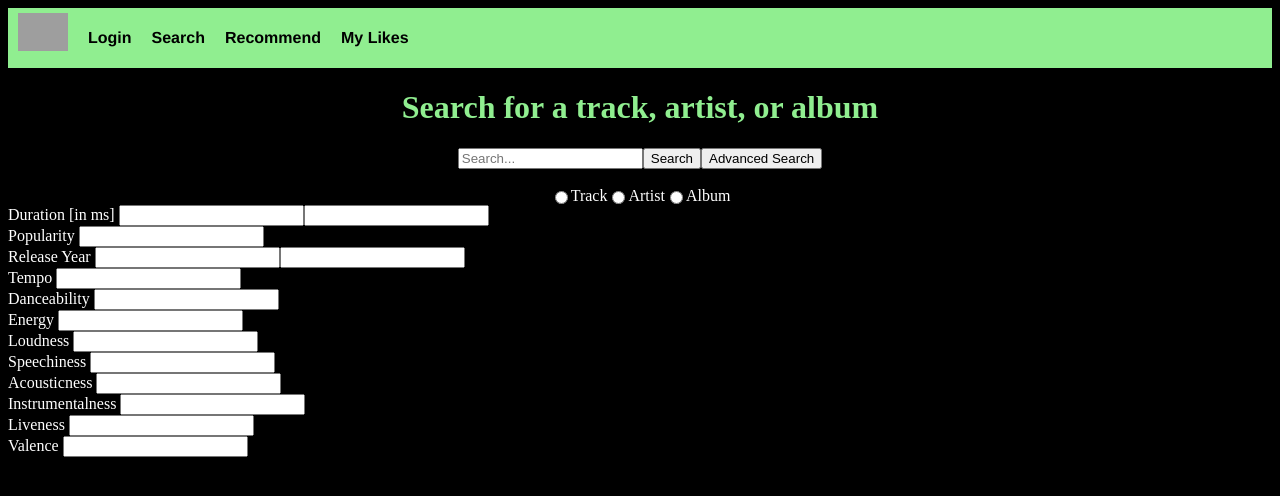
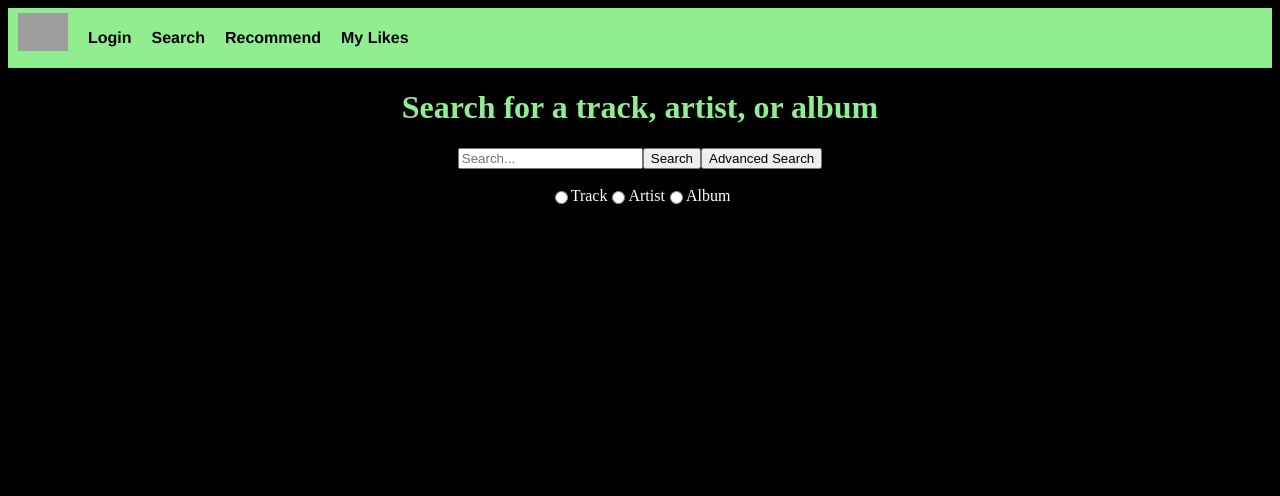
Before and after one commit to sumedhvaidy/rockify-front-end, a React (Create React App) app: page /search in a window 1280 px wide. Shown: the top 496 px of the page. Built offline with nearby package versions, Linux system fonts and the light colour scheme; grey boxes are pictures that could not be loaded.

Commit message:
removed advancedSearch options :(

```diff
--- a/src/pages/Search.jsx
+++ b/src/pages/Search.jsx
@@ -7,21 +7,6 @@ function Search() {
   const [searchFor, setSearchFor] = useState("");
   const [type, setType] = useState("track");
   const [searchList, setSearchList] = useState([]);
-
-  const [durationMin, setDurationMin] = useState(0);
-  const [durationMax, setDurationMax] = useState(1000000000);
-  const [popularity, setPopularity] = useState(0);
-  const [releaseYearMin, setReleaseYearMin] = useState(0);
-  const [releaseYearMax, setReleaseYearMax] = useState(2022);
-  const [tempo, setTempo] = useState(0);
-  const [danceability, setDanceability] = useState(0);
-  const [energy, setEnergy] = useState(0);
-  const [loudness, setLoudness] = useState(0);
-  const [speechiness, setSpeechiness] = useState(0);
-  const [acousticness, setAcousticness] = useState(0);
-  const [instrumentalness, setInstrumentalness] = useState(0);
-  const [liveness, setLiveness] = useState(0);
-  const [valence, setValence] = useState(0);
 
   const search = () => {
     if (type == "track") {
@@ -113,75 +98,6 @@ function Search() {
         }}/>
         <label> Album </label>
       </div>
-
-      <div id="advancedOptions">
-        <label> Duration [in ms] </label>
-        <input type="number" onChange = {(e) => {
-          setDurationMin(e.target.value)
-        }}/>
-        <input type="number" onChange = {(e) => {
-          setDurationMax(e.target.value)
-        }}/>
-        <br/>
-        <label> Popularity </label>
-        <input type="number" onChange = {(e) => {
-          setPopularity(e.target.value)
-        }}/>
-        <br/>
-        <label> Release Year </label>
-        <input type="number" onChange = {(e) => {
-          setReleaseYearMin(e.target.value)
-        }}/>
-        <input type="number" onChange = {(e) => {
-          setReleaseYearMax(e.target.value)
-        }}/>
-        <br/>
-        <label> Tempo </label>
-        <input type="number" onChange = {(e) => {
-          setTempo(e.target.value)
-        }}/>
-        <br/>
-        <label> Danceability </label>
-        <input type="number" onChange = {(e) => {
-          setDanceability(e.target.value)
-        }}/>
-        <br/>
-        <label> Energy </label>
-        <input type="number" onChange = {(e) => {
-          setEnergy(e.target.value)
-        }}/>
-        <br/>
-        <label> Loudness </label>
-        <input type="number" onChange = {(e) => {
-          setLoudness(e.target.value)
-        }}/>
-        <br/>
-        <label> Speechiness </label>
-        <input type="number" onChange = {(e) => {
-          setSpeechiness(e.target.value)
-        }}/>
-        <br/>
-        <label> Acousticness </label>
-        <input type="number" onChange = {(e) => {
-          setAcousticness(e.target.value)
-        }}/>
-        <br/>
-        <label> Instrumentalness </label>
-        <input type="number" onChange = {(e) => {
-          setInstrumentalness(e.target.value)
-        }}/>
-        <br/>
-        <label> Liveness </label>
-        <input type="number" onChange = {(e) => {
-          setLiveness(e.target.value)
-        }}/>
-        <br/>
-        <label> Valence </label>
-        <input type="number" onChange = {(e) => {
-          setValence(e.target.value)
-        }}/>
-        <br/>
-      </div>
       <br/>
 
       {searchList.map((val) => {
```
